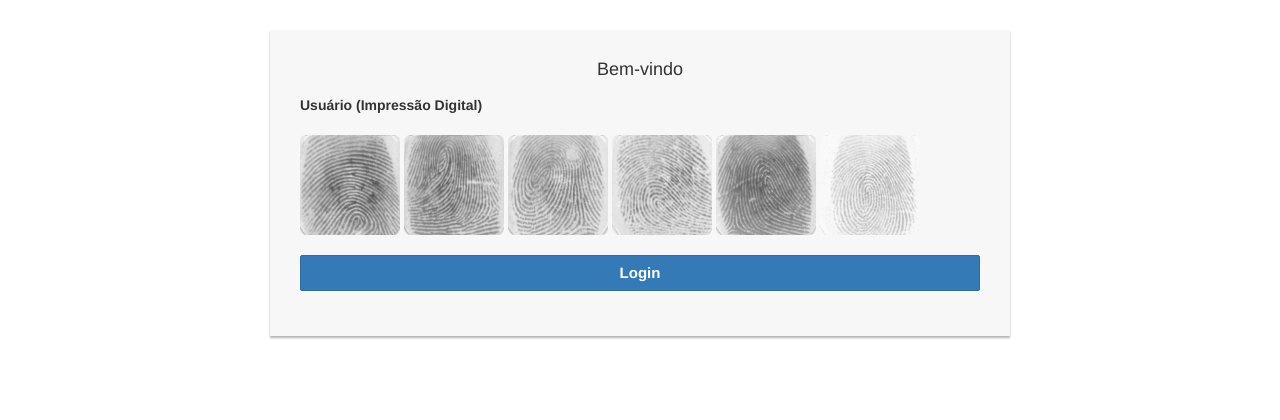
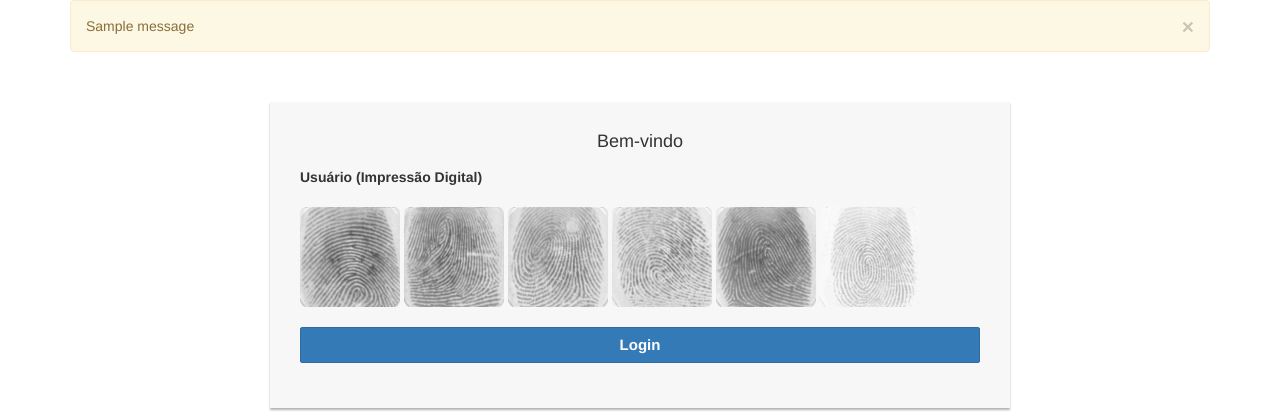
Before and after one commit to ogabriel/APS-UNIP-6sem, a Flask app: page / in a window 1280 px wide. Shown: the top 420 px of the page. Run offline with Flask 2, Linux system fonts and the light colour scheme; one stand-in notice (Sample message) is shown; some libraries are stand-ins or nearby versions.

Commit message:
add alert style on flashed message

```diff
--- a/flaskapp.py
+++ b/flaskapp.py
@@ -3,6 +3,7 @@ from flask_sqlalchemy import SQLAlchemy
 import app as fingerprint
 
 app = Flask(__name__)
+app.secret_key = 'ramdom string'
 app.config['SQLALCHEMY_DATABASE_URI'] = 'sqlite:///pesticides.db'
 
 db = SQLAlchemy(app)
@@ -21,6 +22,7 @@ def index():
             return redirect(url_for('database'))
         else:
             flash('Impressão digital incorreta ou não autorizada!')
+            return redirect(url_for('index'))
     else:
         return render_template('index.html')
 
--- a/templates/base.html
+++ b/templates/base.html
@@ -11,6 +11,16 @@
     {% block head %}{% endblock %}
 </head>
 <body>
+    <div class="container">
+    {% for message in get_flashed_messages() %}
+        {% if message %}
+        <div class="alert alert-warning">
+          <button type="button" class="close" data-dismiss="alert">&times;</button>{{message}}
+        </div>
+        {% endif %}
+    {% endfor %}
+    </div>
+
     {% block body %}{% endblock %}
 </body>
 </html>
```
